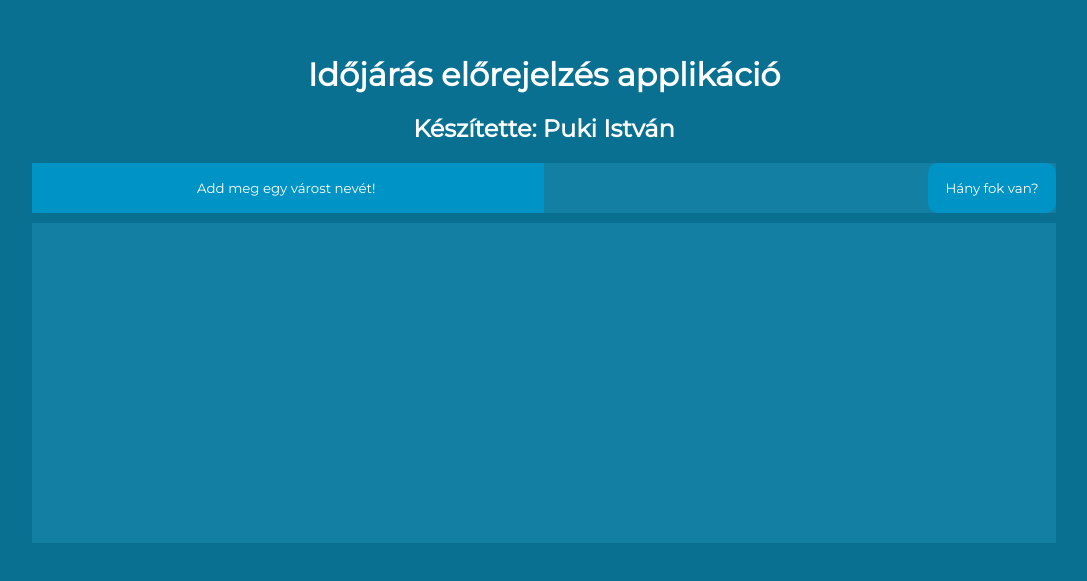
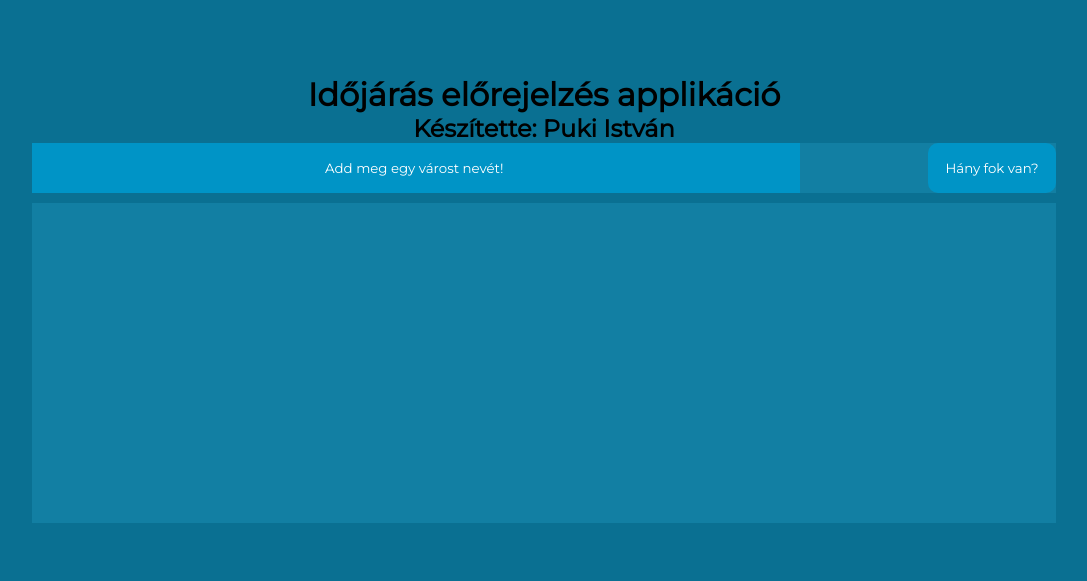
Before and after one commit to istvanpuki/Weather_app, a plain HTML site: page index.html in a window 1280 px wide. Shown: the part 101-682 px from the top of the page, without its empty margins (96-1183 px from the left). Drawn offline with Linux system fonts and the light colour scheme.

Commit message:
last touch

```diff
--- a/style.css
+++ b/style.css
@@ -10,7 +10,9 @@
           box-sizing: border-box;
 }
 
-ol, ul, li {
+ol,
+ul,
+li {
   list-style: none;
   display: block;
 }
@@ -41,7 +43,7 @@ textarea {
   select{appearance: none !important; border-radius: 0;}
   */
 body {
-  font-family: 'Montserrat', sans-serif;
+  font-family: "Montserrat", sans-serif;
 }
 
 body #root {
@@ -71,6 +73,8 @@ body .inputField {
   -webkit-box-pack: justify;
       -ms-flex-pack: justify;
           justify-content: space-between;
+  -ms-flex-wrap: wrap;
+      flex-wrap: wrap;
   -webkit-box-align: center;
       -ms-flex-align: center;
           align-items: center;
@@ -83,9 +87,9 @@ body input {
 
 body input[type="text"] {
   height: 50px;
-  width: 40vw;
+  width: 60vw;
   color: white;
-  background: #0094C6;
+  background: #0094c6;
 }
 
 body input::-webkit-input-placeholder {
@@ -110,7 +114,7 @@ body button {
   padding: 10px;
   color: white;
   border-radius: 10px;
-  background-color: #0094C6;
+  background-color: #0094c6;
 }
 
 body .result {
@@ -118,16 +122,5 @@ body .result {
   height: 40vh;
   margin-top: 10px;
   background-color: #127fa3;
-  color: white;
-}
-
-h1 {
-  color: white;
-  margin-bottom: 20px;
-}
-
-h2 {
-	color: white;
-	margin-bottom: 20px;
 }
 /*# sourceMappingURL=style.css.map */
```
Also changed, not shown: 1 other file.
